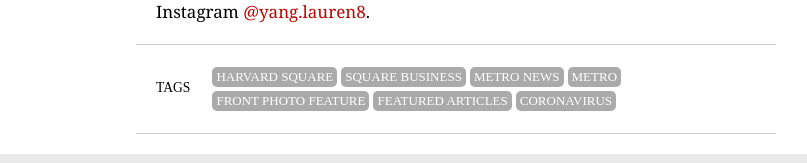
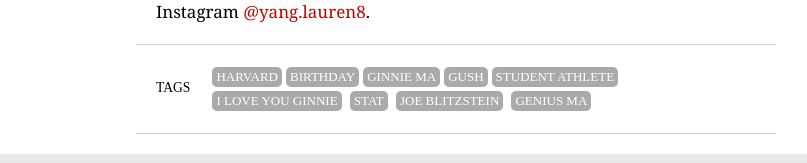
Before and after one commit to ashernoel/theginniema, a plain HTML site: page laurenesther.html in a window 1280 px wide. Shown: the part 2735-2898 px from the top of the page, without its empty margins (184-991 px from the left). Drawn offline with nearby package versions, Linux system fonts and the light colour scheme; no server answers; a script that the page names is missing; a web font is replaced by a local one.

Commit message:
laurenestherfinal

```diff
--- a/laurenesther.html
+++ b/laurenesther.html
@@ -446,14 +446,14 @@
     </div>
     <div class="css-ysl1c9-Bi">
         <div class="css-1vg2o64"><span class="css-1oeze8g">Tags</span>
-            <div><a href="/tag/harvard-square/" to="/tag/harvard-square/" class="css-1a0sfva">Harvard Square</a><a
-                    href="/tag/square-business/" to="/tag/square-business/" class="css-1a0sfva">Square Business</a><a
-                    href="/tag/metro-news/" to="/tag/metro-news/" class="css-1a0sfva">Metro News</a><a
-                    href="/tag/metro/" to="/tag/metro/" class="css-1a0sfva">Metro</a><a href="/tag/front-photo-feature/"
-                                                                                        to="/tag/front-photo-feature/"
-                                                                                        class="css-1a0sfva">Front Photo
-                Feature</a><a href="/tag/featured-articles/" to="/tag/featured-articles/" class="css-1a0sfva">Featured
-                Articles</a><a href="/tag/coronavirus/" to="/tag/coronavirus/" class="css-1a0sfva">Coronavirus</a></div>
+            <div><a class="css-1a0sfva">Harvard</a><a
+                   class="css-1a0sfva">Birthday</a><a
+                    class="css-1a0sfva">Ginnie Ma</a><a
+                    class="css-1a0sfva">GUSH</a><a class="css-1a0sfva">Student Athlete</a>
+                <a class="css-1a0sfva">I love you ginnie</a>
+                <a class="css-1a0sfva">Stat</a>
+                <a class="css-1a0sfva">Joe Blitzstein</a>
+                <a class="css-1a0sfva">Genius Ma</a></div>
         </div>
     </div>
     <footer class="css-146hu1z-Object">
```
